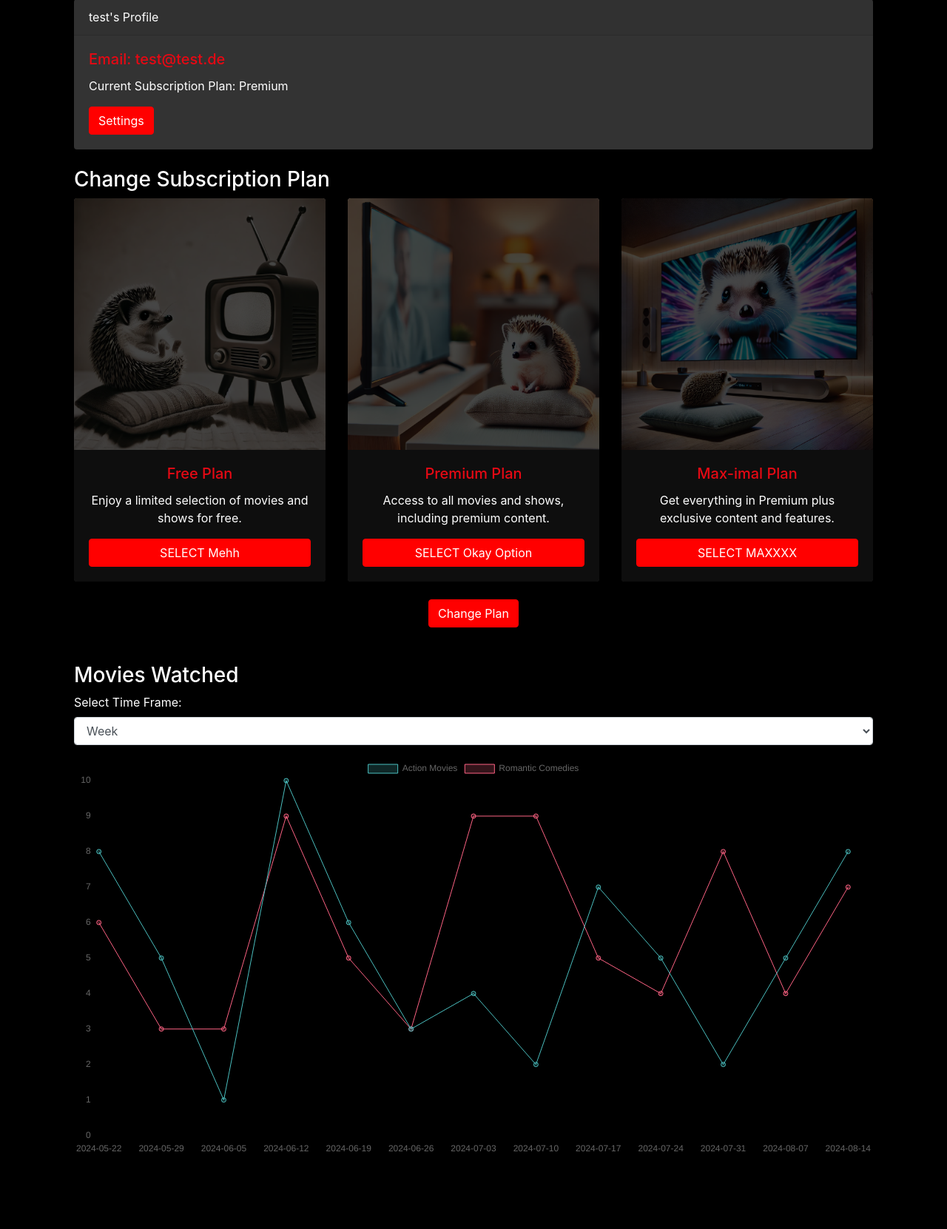
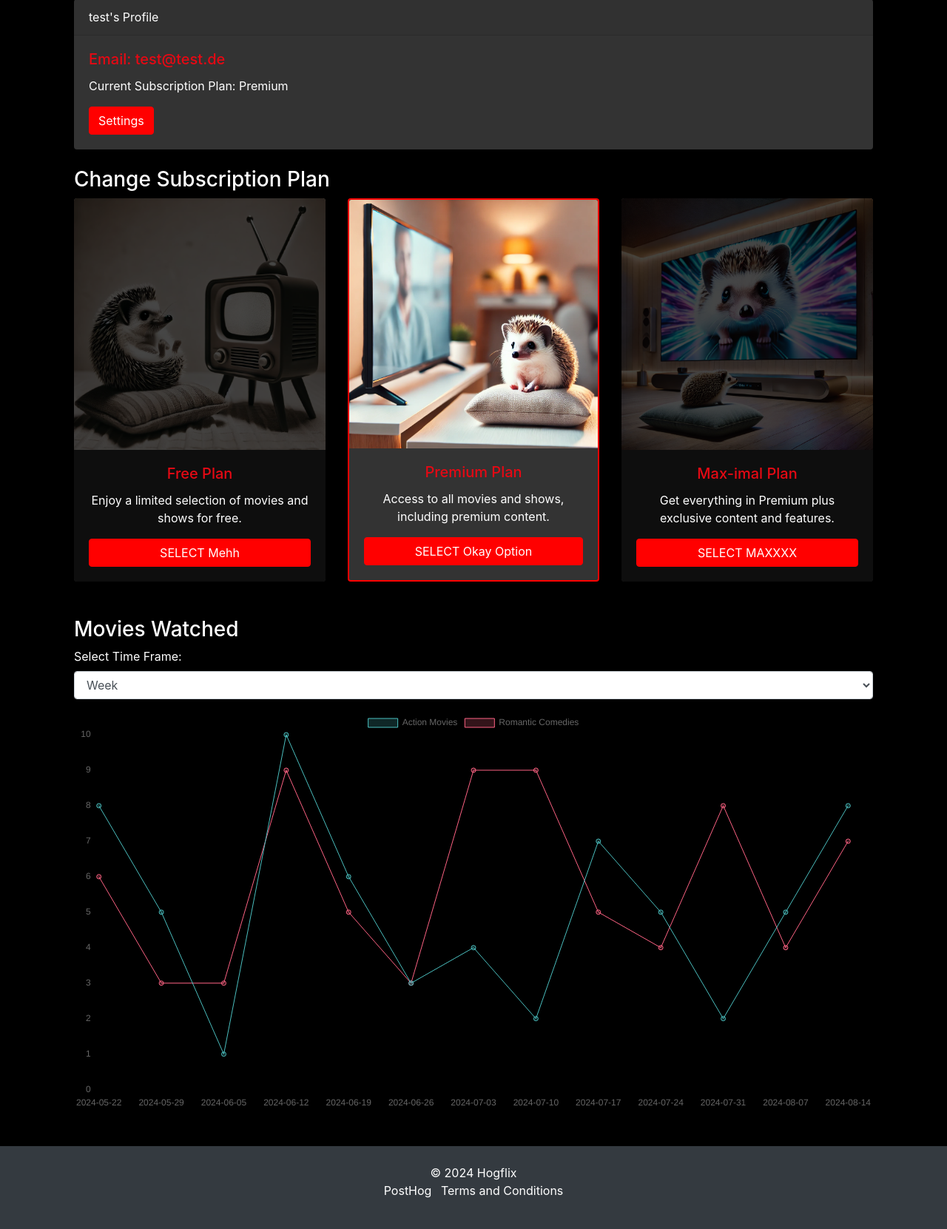
Before and after one commit to kmt901/posthog-demo, a Flask app: page /profile in a window 1280 px wide. Shown: the part 171-1832 px from the top of the page at 74% size. Before the commit the page ends 1727 px from the top, so only its background shows below. Run offline with Flask 3, Linux system fonts and the light colour scheme; a user stored in the database is signed in; some libraries are stand-ins or nearby versions.

Commit message:
bugfixes

```diff
--- a/app.py
+++ b/app.py
@@ -103,7 +103,7 @@ def logout():
     return redirect(url_for('index'))
 
 @app.route('/search', methods=['POST'])
-@csrf.exempt  # Disable CSRF for this route
+@csrf.exempt  # Disable CSRF for this route for debugging.
 def search():
     query = request.form.get('query')
     posthog.capture('search', 'search_performed', {'query': query})
@@ -120,24 +120,37 @@ def search_results():
 def profile():
     form = ChangePlanForm()
 
-    if form.validate_on_submit():
-        new_plan = form.plan.data
-        if new_plan:
+    if request.method == 'POST':
+        new_plan = request.form.get('plan')
+        app.logger.debug(f"Plan to update: {new_plan}")
+        if new_plan in ['Free', 'Premium', 'Max-imal']:
             current_user.plan = new_plan
-            db.session.commit()
-            posthog.capture(current_user.email, 'plan_changed', {'new_plan': new_plan})
-            flash('Your subscription plan has been updated!')
+            try:
+                db.session.commit()
+                app.logger.debug(f"User plan updated to: {new_plan}")
+                flash('Your subscription plan has been updated!')
+                if request.headers.get('X-Requested-With') == 'XMLHttpRequest':
+                    return jsonify({'success': True})
+            except Exception as e:
+                db.session.rollback()
+                app.logger.error(f"Error updating plan: {e}")
+                flash('An error occurred while updating your plan. Please try again.', 'danger')
+                if request.headers.get('X-Requested-With') == 'XMLHttpRequest':
+                    return jsonify({'success': False})
         else:
             flash('Please select a valid plan.', 'danger')
-        return redirect(url_for('profile'))
+            if request.headers.get('X-Requested-With') == 'XMLHttpRequest':
+                return jsonify({'success': False})
 
+        if not request.headers.get('X-Requested-With') == 'XMLHttpRequest':
+            return redirect(url_for('profile'))
+
+    # Load the user's movie stats for the profile page
     stats_week = [stat.to_dict() for stat in MovieStats.query.filter_by(user_id=current_user.id, time_frame='week').all()]
     stats_month = [stat.to_dict() for stat in MovieStats.query.filter_by(user_id=current_user.id, time_frame='month').all()]
     stats_year = [stat.to_dict() for stat in MovieStats.query.filter_by(user_id=current_user.id, time_frame='year').all()]
 
     return render_template('profile.html', user=current_user, form=form, stats_week=stats_week, stats_month=stats_month, stats_year=stats_year)
-
-
 @app.route('/settings', methods=['GET', 'POST'])
 @login_required
 def settings():
@@ -166,18 +179,10 @@ def create_post():
         return redirect(url_for('blog'))
     return render_template('create_post.html', form=form)
 
-@app.route('/change_plan', methods=['POST'])
-@login_required
-def change_plan():
-    new_plan = request.form.get('plan')
-    if new_plan:
-        current_user.plan = new_plan
-        db.session.commit()
-        posthog.capture(current_user.email, 'plan_changed', {'new_plan': new_plan})
-        flash('Your subscription plan has been updated!')
-    else:
-        flash('Please select a valid plan.', 'danger')
-    return redirect(url_for('profile'))
+
+@app.route('/toc')
+def toc():
+    return render_template('toc.html')
 
 if __name__ == '__main__':
     app.run(debug=True)
--- a/dummy_data.py
+++ b/dummy_data.py
@@ -1,3 +1,5 @@
+# used to create some dummy data to show historical view count of movies in the profile etc.
+
 from app import app, db
 from models import User, MovieStats
 from datetime import datetime, timedelta
--- a/forms.py
+++ b/forms.py
@@ -26,8 +26,9 @@ class LoginForm(FlaskForm):
     submit = SubmitField('Login')
 
 class ChangePlanForm(FlaskForm):
-    plan = HiddenField('Plan', validators=[DataRequired()])
+    plan = HiddenField('Plan')  # Remove DataRequired for debugging
     submit = SubmitField('Change Plan')
+
 
 class BlogPostForm(FlaskForm):
     title = StringField('Title', validators=[DataRequired()])
--- a/static/js/profile.js
+++ b/static/js/profile.js
@@ -1,3 +1,76 @@
+function selectPlan(plan) {
+    document.querySelectorAll('.plan-card').forEach(card => {
+        card.classList.remove('border-danger');
+        card.querySelector('.overlay').style.opacity = '0.6';
+    });
+    const selectedCard = document.querySelector(`.plan-card[data-plan="${plan}"]`);
+    if (selectedCard) {
+        selectedCard.classList.add('border-danger');
+        selectedCard.querySelector('.overlay').style.opacity = '0';
+    }
+
+    console.log("Plan selected: " + plan);
+
+    showConfirmationModal(plan);
+}
+
+function showConfirmationModal(plan) {
+    const modal = $('#confirmationModal');
+    const modalBody = $('#modalBody');
+    modalBody.text(`Are you sure you want to change your plan to ${plan}?`);
+
+    $('#confirmButton').off('click').on('click', function() {
+        updatePlan(plan);
+        modal.modal('hide');
+    });
+
+    modal.modal('show');
+}
+
+function updatePlan(plan) {
+    const formData = new FormData();
+    formData.append('plan', plan);
+    formData.append('csrf_token', csrfToken);
+
+    fetch('/profile', {
+        method: 'POST',
+        body: formData,
+        headers: {
+            'X-Requested-With': 'XMLHttpRequest',
+            'X-CSRFToken': csrfToken
+        }
+    })
+    .then(response => response.json())
+    .then(data => {
+        if (data.success) {
+            showSuccessModal(plan);
+            document.getElementById('currentPlan').textContent = plan;
+        } else {
+            showErrorModal();
+        }
+    })
+    .catch(error => {
+        console.error('Error:', error);
+        showErrorModal();
+    });
+}
+
+function showSuccessModal(plan) {
+    const modal = $('#confirmationModal');
+    const modalBody = $('#modalBody');
+    modalBody.text(`Your plan has been successfully updated to ${plan}!`);
+    $('#confirmButton').hide();
+    modal.modal('show');
+}
+
+function showErrorModal() {
+    const modal = $('#confirmationModal');
+    const modalBody = $('#modalBody');
+    modalBody.text('Failed to update plan. Please try again.');
+    $('#confirmButton').hide();
+    modal.modal('show');
+}
+
 document.addEventListener('DOMContentLoaded', function () {
     const weekStats = JSON.parse(document.getElementById('weekStats').textContent);
     const monthStats = JSON.parse(document.getElementById('monthStats').textContent);
@@ -65,18 +138,12 @@ document.addEventListener('DOMContentLoaded', function () {
         updateChart(timeFrame);
     });
 
-    // Automatically highlight the user's current plan
-    const currentPlan = document.getElementById('currentPlan').textContent;
-    selectPlan(currentPlan);
+    const currentPlan = document.getElementById('currentPlan').textContent.trim();
+    if (currentPlan) {
+        const currentPlanCard = document.querySelector(`.plan-card[data-plan="${currentPlan}"]`);
+        if (currentPlanCard) {
+            currentPlanCard.classList.add('border-danger');
+            currentPlanCard.querySelector('.overlay').style.opacity = '0';
+        }
+    }
 });
-
-function selectPlan(plan) {
-    document.getElementById('plan_input').value = plan;
-    document.querySelectorAll('.plan-card').forEach(card => {
-        card.classList.remove('border-danger');
-        card.querySelector('.overlay').style.opacity = '0.6';
-    });
-    const selectedCard = document.getElementById('card_' + plan.toLowerCase().replace('-', '_'));
-    selectedCard.classList.add('border-danger');
-    selectedCard.querySelector('.overlay').style.opacity = '0';
-}
--- a/templates/base.html
+++ b/templates/base.html
@@ -74,6 +74,22 @@
         {% endwith %}
         {% block content %}{% endblock %}
     </div>
+
+    <!-- Footer -->
+    <footer class="bg-dark text-white mt-5 p-4 text-center">
+        <div class="container">
+            <p class="mb-0">© 2024 Hogflix</p>
+            <ul class="list-inline">
+                <li class="list-inline-item">
+                    <a href="https://posthog.com" class="text-white" target="_blank">PostHog</a>
+                </li>
+                <li class="list-inline-item">
+                    <a href="{{ url_for('toc') }}" class="text-white">Terms and Conditions</a>
+                </li>
+            </ul>
+        </div>
+    </footer>
+
     <script src="https://code.jquery.com/jquery-3.5.1.slim.min.js"></script>
     <script src="https://cdn.jsdelivr.net/npm/@popperjs/core@2.5.4/dist/umd/popper.min.js"></script>
     <script src="https://stackpath.bootstrapcdn.com/bootstrap/4.5.2/js/bootstrap.min.js"></script>
--- a/templates/profile.html
+++ b/templates/profile.html
@@ -24,48 +24,41 @@
     </div>
 
     <h3>Change Subscription Plan</h3>
-    <form method="post" action="{{ url_for('change_plan') }}">
-        {{ form.hidden_tag() }}
-        <input type="hidden" name="plan" id="plan_input" value="{{ user.plan }}">
     <div class="row">
         <div class="col-md-4">
-                <div class="card text-center plan-card" id="card_free" onclick="selectPlan('Free')">
+            <div class="card text-center plan-card" id="card_free" data-plan="Free">
                 <img src="{{ url_for('static', filename='images/free_plan.png') }}" class="card-img-top" alt="Free Plan">
                 <div class="overlay"></div>
                 <div class="card-body">
                     <h5 class="card-title">Free Plan</h5>
                     <p class="card-text">Enjoy a limited selection of movies and shows for free.</p>
-                        <button class="btn btn-outline-primary btn-block mt-3 btn-red" type="button">SELECT Mehh</button>
+                    <button type="button" class="btn btn-outline-primary btn-block mt-3 btn-red" onclick="selectPlan('Free')">SELECT Mehh</button>
                 </div>
             </div>
         </div>
         <div class="col-md-4">
-                <div class="card text-center plan-card" id="card_premium" onclick="selectPlan('Premium')">
+            <div class="card text-center plan-card" id="card_premium" data-plan="Premium">
                 <img src="{{ url_for('static', filename='images/premium_plan.png') }}" class="card-img-top" alt="Premium Plan">
                 <div class="overlay"></div>
                 <div class="card-body">
                     <h5 class="card-title">Premium Plan</h5>
                     <p class="card-text">Access to all movies and shows, including premium content.</p>
-                        <button class="btn btn-outline-primary btn-block mt-3 btn-red" type="button">SELECT Okay Option</button>
+                    <button type="button" class="btn btn-outline-primary btn-block mt-3 btn-red" onclick="selectPlan('Premium')">SELECT Okay Option</button>
                 </div>
             </div>
         </div>
         <div class="col-md-4">
-                <div class="card text-center plan-card" id="card_maximal" onclick="selectPlan('Maximal')">
+            <div class="card text-center plan-card" id="card_maximal" data-plan="Max-imal">
                 <img src="{{ url_for('static', filename='images/max_imal_plan.png') }}" class="card-img-top" alt="Max-imal Plan">
                 <div class="overlay"></div>
                 <div class="card-body">
                     <h5 class="card-title">Max-imal Plan</h5>
                     <p class="card-text">Get everything in Premium plus exclusive content and features.</p>
-                        <button class="btn btn-outline-primary btn-block mt-3 btn-red" type="button">SELECT MAXXXX</button>
+                    <button type="button" class="btn btn-outline-primary btn-block mt-3 btn-red" onclick="selectPlan('Max-imal')">SELECT MAXXXX</button>
                 </div>
             </div>
         </div>
     </div>
-        <div class="form-group text-center mt-4">
-            <button type="submit" class="btn btn-primary btn-red">Change Plan</button>
-        </div>
-    </form>
 
     <h3 class="mt-5">Movies Watched</h3>
     <div class="form-group">
@@ -83,12 +76,31 @@
     <script id="yearStats" type="application/json">{{ stats_year|tojson }}</script>
 </div>
 
+
+<div class="modal fade" id="confirmationModal" tabindex="-1" role="dialog" aria-labelledby="confirmationModalLabel" aria-hidden="true">
+    <div class="modal-dialog" role="document">
+        <div class="modal-content dark-modal" style="background-color: #333; color: white;">
+            <div class="modal-header" style="border-bottom: 1px solid #555;">
+                <h5 class="modal-title" id="confirmationModalLabel">Plan Update</h5>
+                <button type="button" class="close text-white" data-dismiss="modal" aria-label="Close">
+                    <span aria-hidden="true">&times;</span>
+                </button>
+            </div>
+            <div class="modal-body" id="modalBody">
+                <!-- msg here, comes from the js -->
+            </div>
+            <div class="modal-footer" style="border-top: 1px solid #555;">
+                <button type="button" class="btn btn-outline-light" data-dismiss="modal">Close</button>
+                <button type="button" class="btn btn-danger" id="confirmButton">Confirm</button>
+            </div>
+        </div>
+    </div>
+</div>
+
+<script>
+    var csrfToken = "{{ csrf_token() }}";
+</script>
+
 <script src="https://cdn.jsdelivr.net/npm/chart.js"></script>
 <script src="{{ url_for('static', filename='js/profile.js') }}"></script>
-<script>
-function selectPlan(planName) {
-    document.getElementById('plan_input').value = planName;
-    console.log("Selected plan: " + planName);
-}
-</script>
 {% endblock %}
```
Also changed, not shown: migrations/versions/53d232ec31a1_remove_rich.py (deleted, +0 -37 lines), migrations/versions/6611fec06885_init_seb.py (added, +65 -0 lines), migrations/versions/92f1848cd462_blog_pst.py (deleted, +0 -34 lines), migrations/versions/ab410ccb30fc_blog.py (deleted, +0 -34 lines), migrations/versions/eadedf58f27f_init.py (deleted, +0 -57 lines), static/css/profile.css (+21 -0 lines), templates/toc.html (added, +12 -0 lines), instance/hogflix.sqlite (added), search_error.png (deleted), 3 other files. Lines whose indentation alone changed are shown as unchanged.
